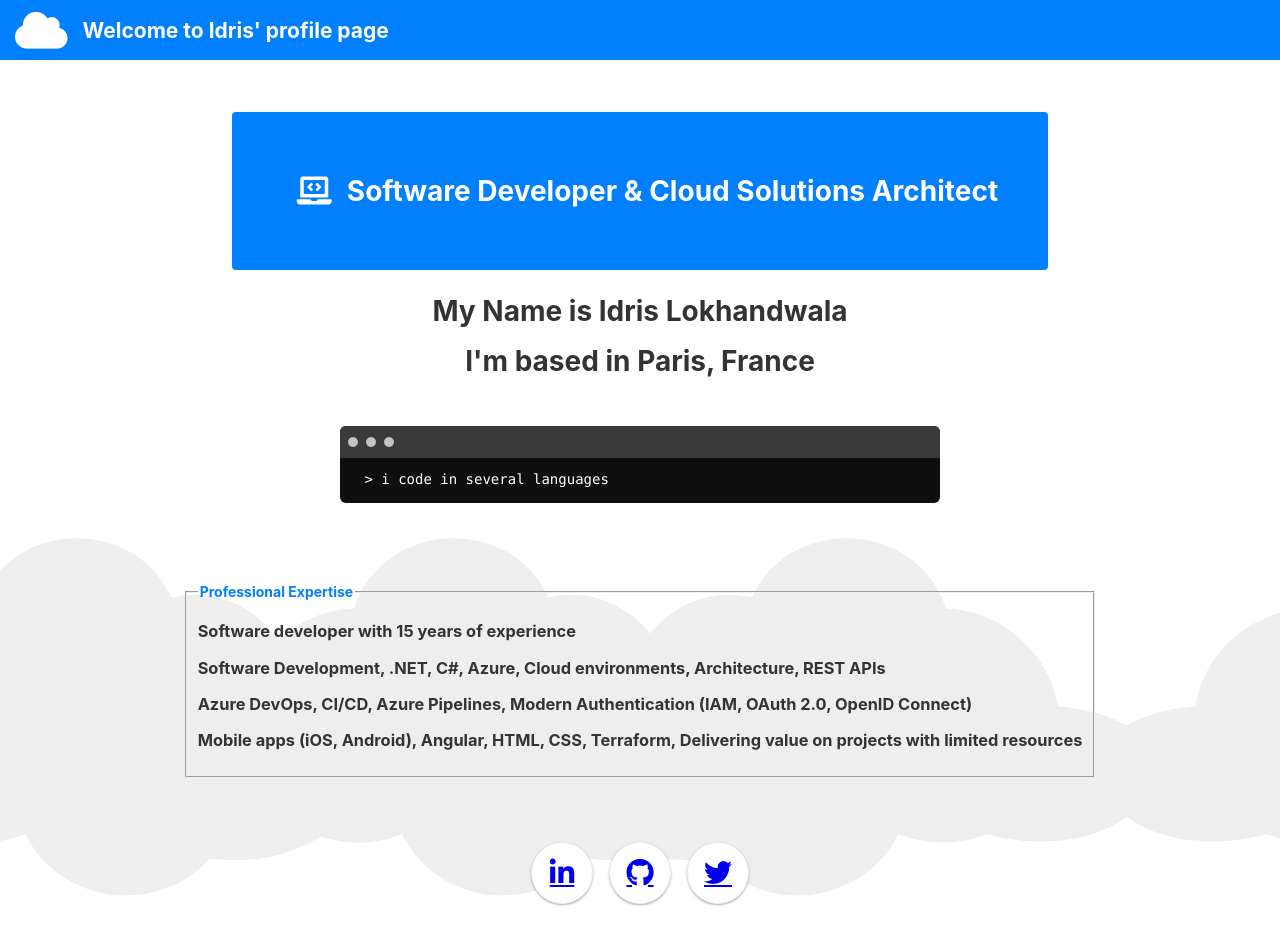
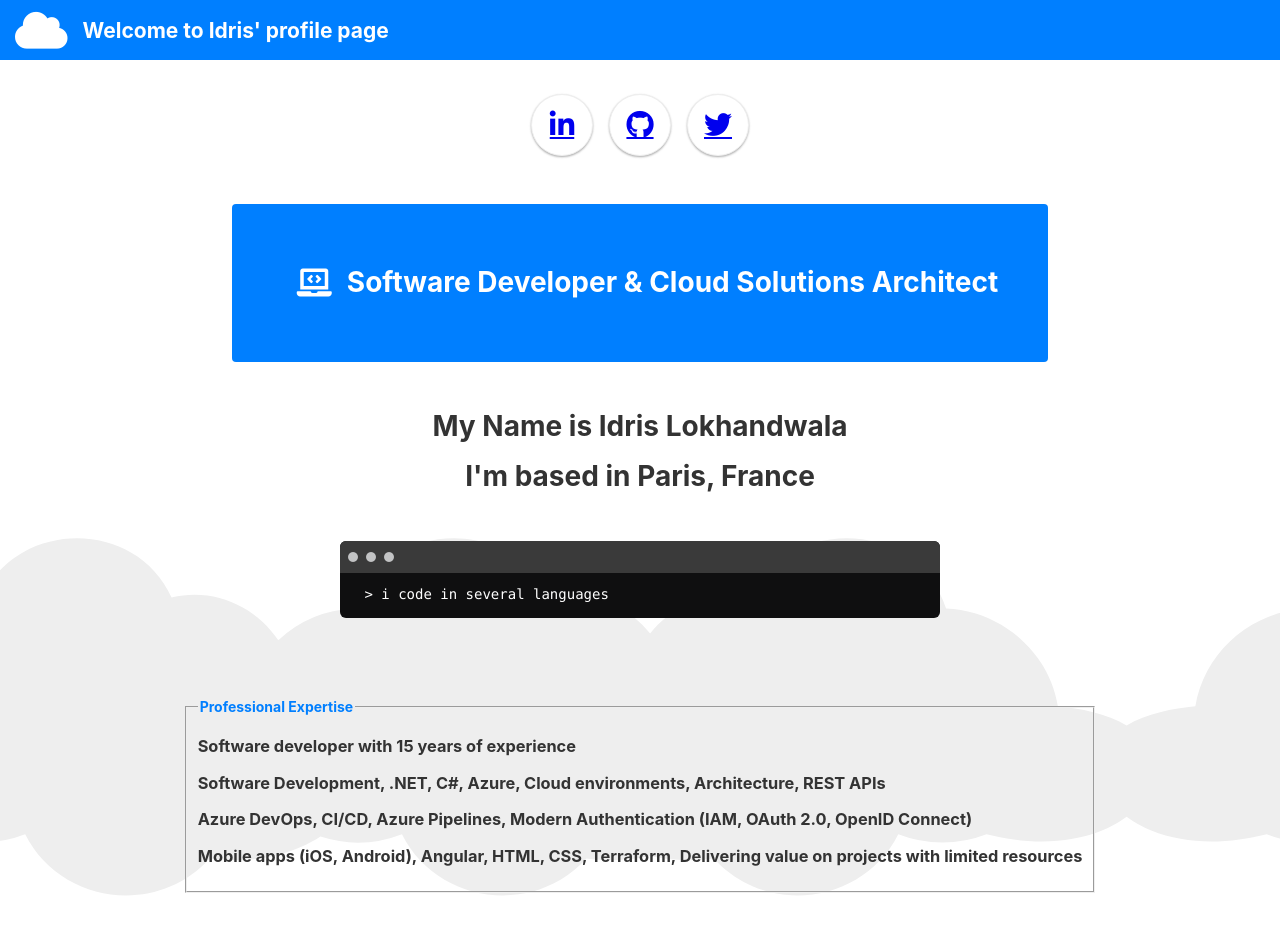
Before and after one commit to idrisfl/AzureStaticWebApp, an Angular app: page / in a window 1280 px wide. Built offline with nearby package versions, Linux system fonts and the light colour scheme.

Commit message:
- adjust css

```diff
--- a/src/app/app.component.html
+++ b/src/app/app.component.html
@@ -146,6 +146,8 @@
 
 <div class="content" role="main">
 
+  <app-main-page></app-main-page>
+
   <!-- Highlight Card -->
   <div class="card highlight-title">
     <em class="fas fa-laptop-code fa-2x"></em>
@@ -175,10 +177,7 @@
 
   <input type="hidden" #selection>
 
-  <app-main-page></app-main-page>
-
   <svg id="clouds" alt="Gray Clouds Background" xmlns="http://www.w3.org/2000/svg" width="2611.084" height="485.677" viewBox="0 0 2611.084 485.677">
     <path id="Path_39" data-name="Path 39" d="M2379.709,863.793c10-93-77-171-168-149-52-114-225-105-264,15-75,3-140,59-152,133-30,2.83-66.725,9.829-93.5,26.25-26.771-16.421-63.5-23.42-93.5-26.25-12-74-77-130-152-133-39-120-212-129-264-15-54.084-13.075-106.753,9.173-138.488,48.9-31.734-39.726-84.4-61.974-138.487-48.9-52-114-225-105-264,15a162.027,162.027,0,0,0-103.147,43.044c-30.633-45.365-87.1-72.091-145.206-58.044-52-114-225-105-264,15-75,3-140,59-152,133-53,5-127,23-130,83-2,42,35,72,70,86,49,20,106,18,157,5a165.625,165.625,0,0,0,120,0c47,94,178,113,251,33,61.112,8.015,113.854-5.72,150.492-29.764a165.62,165.62,0,0,0,110.861-3.236c47,94,178,113,251,33,31.385,4.116,60.563,2.495,86.487-3.311,25.924,5.806,55.1,7.427,86.488,3.311,73,80,204,61,251-33a165.625,165.625,0,0,0,120,0c51,13,108,15,157-5a147.188,147.188,0,0,0,33.5-18.694,147.217,147.217,0,0,0,33.5,18.694c49,20,106,18,157,5a165.625,165.625,0,0,0,120,0c47,94,178,113,251,33C2446.709,1093.793,2554.709,922.793,2379.709,863.793Z" transform="translate(142.69 -634.312)" fill="#eee"/>
   </svg>
-
 </div>
--- a/src/app/app.component.scss
+++ b/src/app/app.component.scss
@@ -10,7 +10,7 @@
 
 .content {
     display: flex;
-    margin: 82px auto 32px;
+    margin: 70px auto 0;
     max-width: 960px;
     flex-direction: column;
     align-items: center;
@@ -75,3 +75,7 @@ legend {
     color: #007FFF;
     font-weight: bold;
 }
+
+h1 {
+  line-height: 1.2;
+}
```
